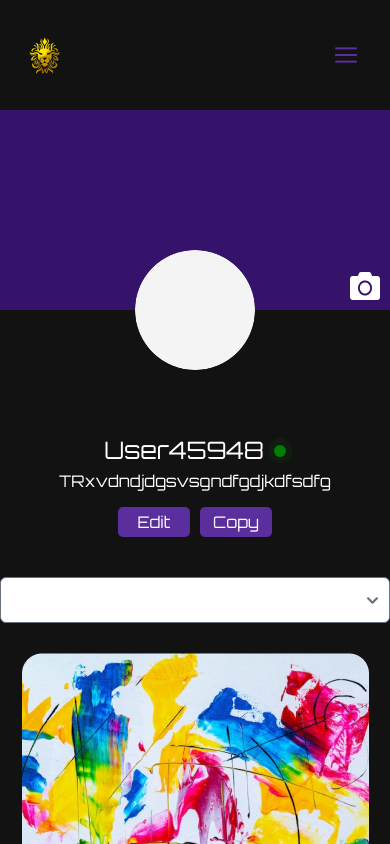
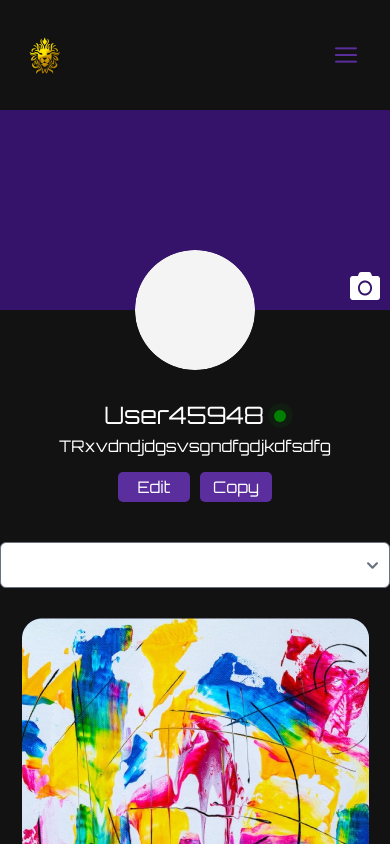
Before and after one commit to CoreX-Labs/CapitolLion, a React (Create React App) app in the folder CapitolLion_Marketplace/frontend/capitol-lion/: page /collection in a window 390 px wide. Shown: the top 844 px of the page. Built offline with nearby package versions, Linux system fonts and the light colour scheme.

Commit message:
Modified view on mobile

```diff
--- a/CapitolLion_Marketplace/frontend/capitol-lion/src/navbar/Navbar.jsx
+++ b/CapitolLion_Marketplace/frontend/capitol-lion/src/navbar/Navbar.jsx
@@ -56,7 +56,7 @@ const onFormSubmit = async (data) => {
 						<NavLink to='musicDAO'>
 							<li className='h-[56px] pl-[24px] orbitron-light border-b pt-[18px]'>
 								<a href='https://lionxeco.net/capitol-lion-genesis.html' target='_blank' rel='noreferrer'>
-									<p className='text-[14px]'>LionX</p>
+									<p className='text-[14px]'>MusicDAO</p>
 								</a>
 							</li>
 						</NavLink>
@@ -64,11 +64,11 @@ const onFormSubmit = async (data) => {
 							<li className='h-[56px] pl-[24px] orbitron-light border-b pt-[18px]'>Collection</li>
 						</NavLink>
 						<li className='h-[56px] px-[12px] orbitron-light pt-[18px]'>
-							{/* <motion.button
+							<motion.button
 								whileTap={{ scale: -0.5 }}
 								className='w-[177px] h-[40px] bg-[#5B2E9D] rounded-[30px] hover:bg-[#6b37ba] transition-all duration-500'>
 								Connect Wallet
-							</motion.button> */}
+							</motion.button>
 						</li>
 					</ul>
 				</div>
--- a/CapitolLion_Marketplace/frontend/capitol-lion/src/pages/Collection.jsx
+++ b/CapitolLion_Marketplace/frontend/capitol-lion/src/pages/Collection.jsx
@@ -162,7 +162,7 @@ const Collection = () => {
 					</form> */}
 				</div>
 				{/*  */}
-				<div className='flex justify-center mt-[65px]'>
+				<div className='flex justify-center mt-[30px]'>
 					<h1 className='orbitron-light font-[500] text-[24px] leading-[31px] text-center inline-flex items-center gap-[10px]'>
 						User45948{' '}
 						<span className='flex w-3 h-3'>
```
